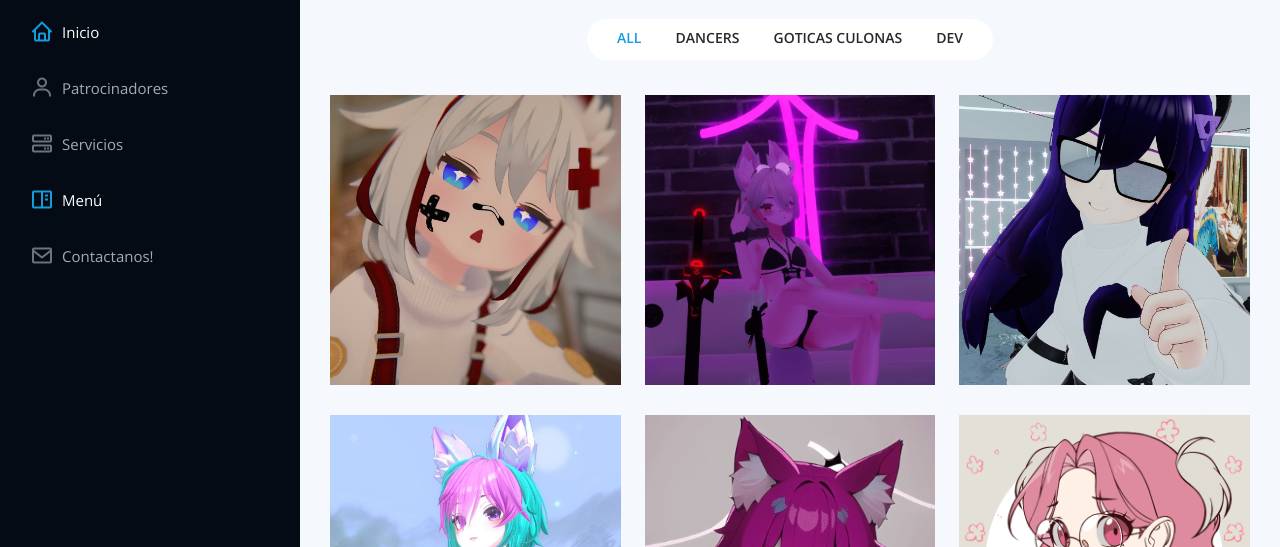
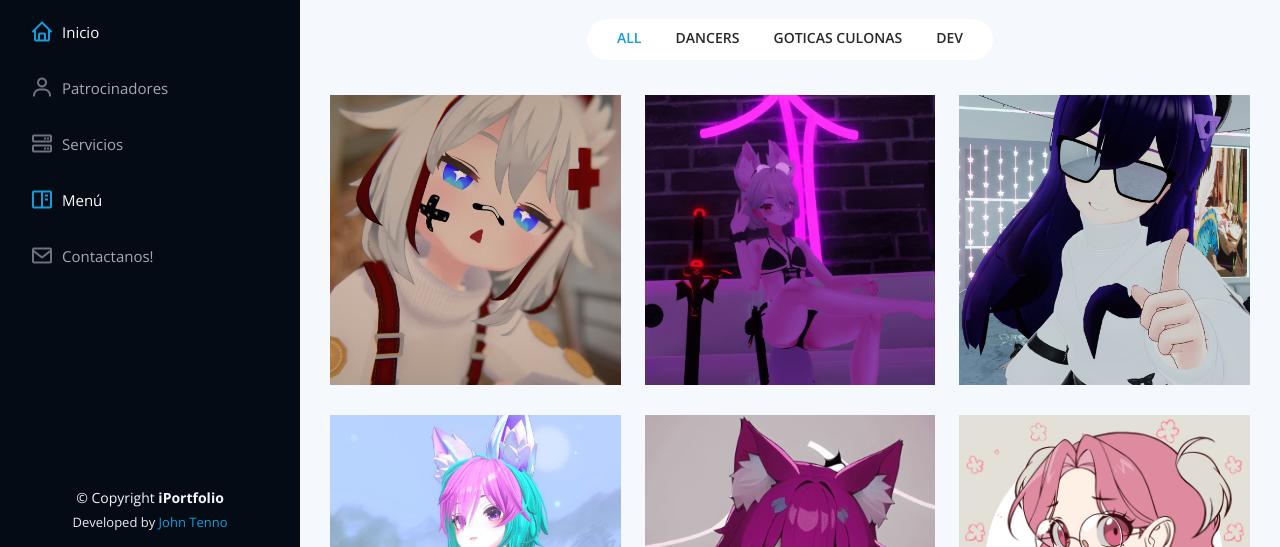
Before and after one commit to JohnTenno/NominaWebsite, a plain HTML site: page menu.html in a window 1280 px wide. Shown: the part 253-800 px from the top of the page. Drawn offline with nearby package versions, Linux system fonts and the light colour scheme.

Commit message:
Add files via upload

```diff
--- a/menu.html
+++ b/menu.html
@@ -270,7 +270,7 @@
                 <h4><span class="abi"> Gotica Culona</span></h4>
               </div>
             </div>
-
+          </main>
 
   <!-- ======= Footer ======= -->
   <footer id="footer">
@@ -283,7 +283,7 @@
         <!-- You can delete the links only if you purchased the pro version. -->
         <!-- Licensing information: https://bootstrapmade.com/license/ -->
         <!-- Purchase the pro version with working PHP/AJAX contact form: https://bootstrapmade.com/iportfolio-bootstrap-portfolio-websites-template/ -->
-        Designed by <a href="https://bootstrapmade.com/">BootstrapMade</a>
+        Developed by <a href="https://bootstrapmade.com/">John Tenno</a>
       </div>
     </div>
   </footer><!-- End  Footer -->
```
